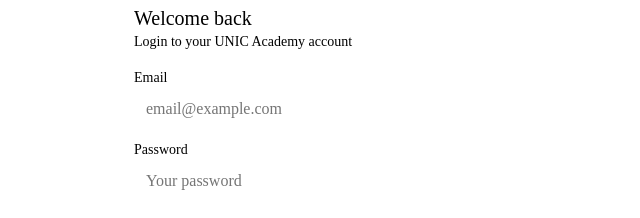
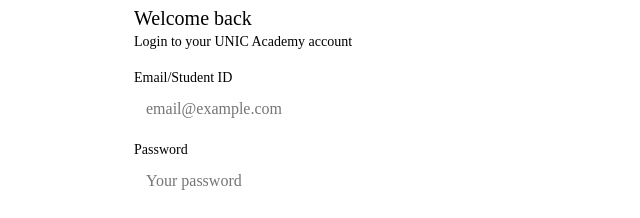
Before and after one commit to Muthu308/unicexam, a plain HTML site: page index.html in a window 1280 px wide. Shown: the part 236-454 px from the top of the page, 320-960 px from the left. Drawn offline with Linux system fonts and the light colour scheme.

```diff
--- a/index.html
+++ b/index.html
@@ -180,8 +180,8 @@
     <form id="loginForm">
 
       <div class="form-row">
-        <label class="form-label">Email</label>
-        <input type="email" id="login_email_id" placeholder="email@example.com" required>
+        <label class="form-label">Email/Student ID</label>
+        <input type="text" id="login_email_id" placeholder="email@example.com" required>
       </div>
 
       <div class="form-row">
```
